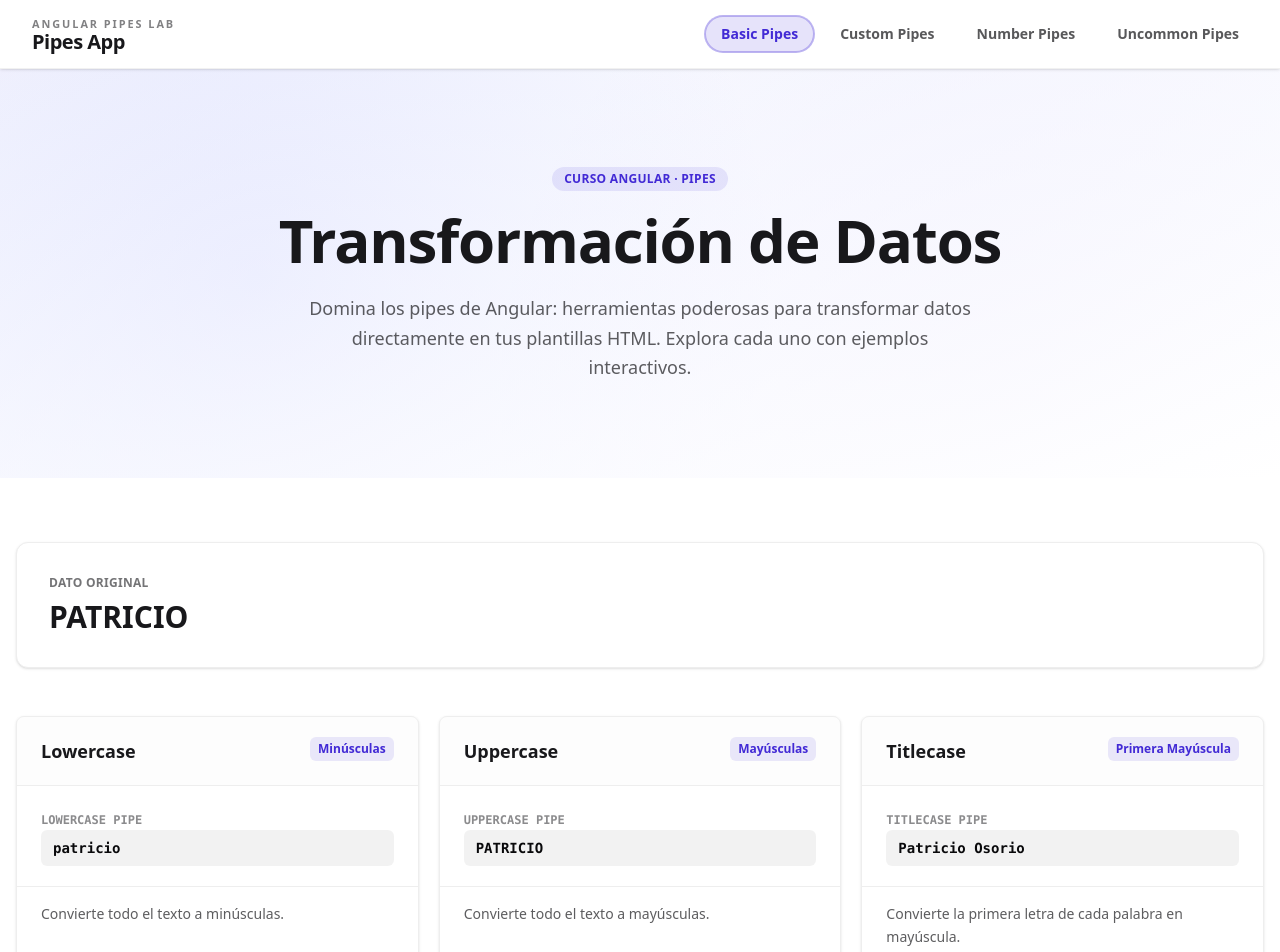
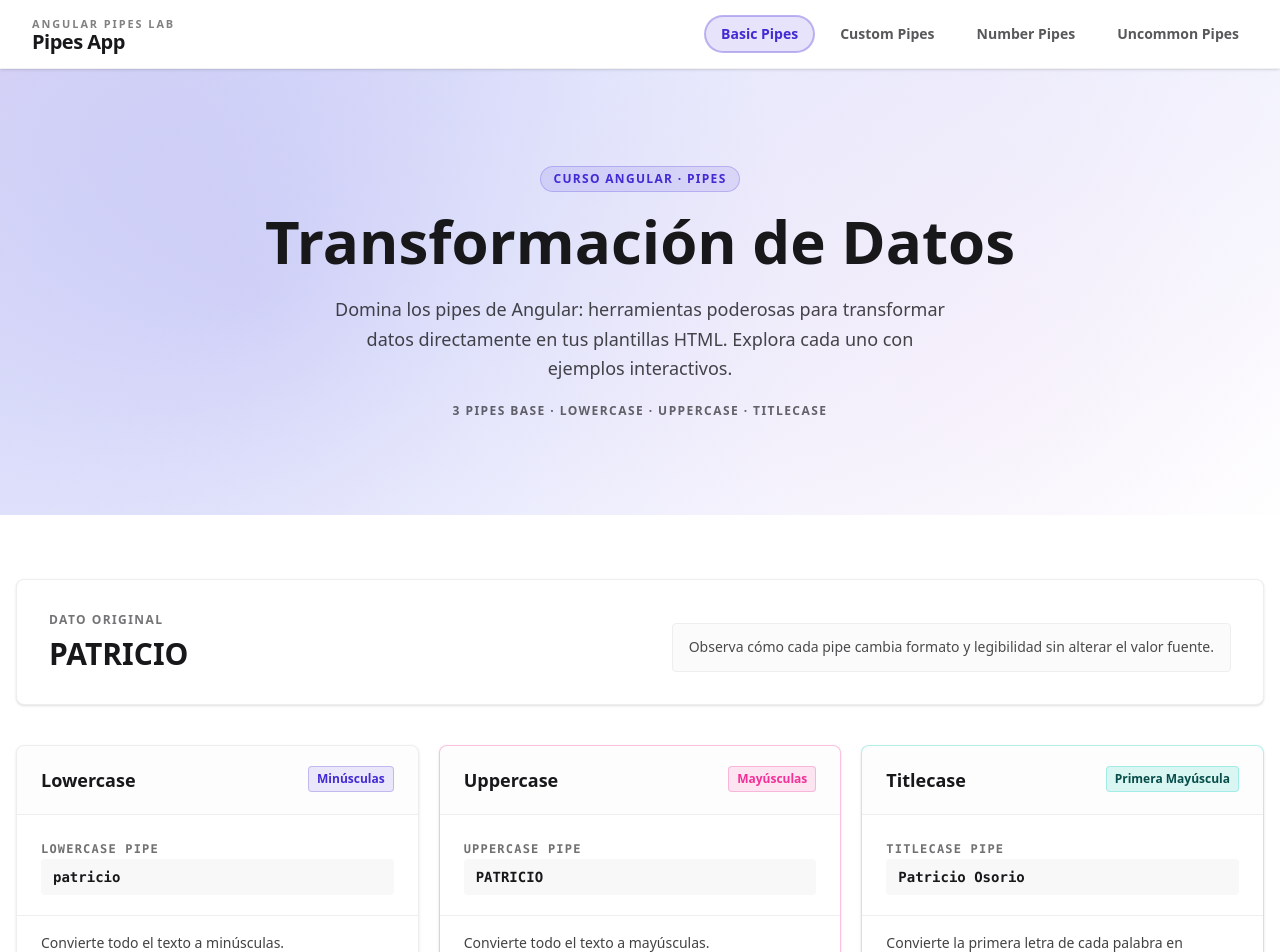
Before and after one commit to PatricioOsorio/angular-devtalles-course, an Angular app in the folder 04-pipes-app/: page /basic in a window 1280 px wide. Shown: the top 952 px of the page. Built offline with nearby package versions, Linux system fonts and the light colour scheme.

Commit message:
styles: fix basic-page

```diff
--- a/04-pipes-app/src/app/pages/basic-page/basic-page.css
+++ b/04-pipes-app/src/app/pages/basic-page/basic-page.css
@@ -9,86 +9,204 @@
     @apply w-full;
   }
 
-  /* Hero */
   .ps__hero {
-    @apply relative overflow-hidden bg-gradient-to-br from-primary/5 to-base-100 px-4 py-16 sm:py-20 md:py-24;
+    @apply relative overflow-hidden px-4 py-16 sm:py-20 md:py-24;
+    background-image: linear-gradient(
+      145deg,
+      color-mix(in oklab, var(--color-primary) 16%, transparent),
+      color-mix(in oklab, var(--color-base-100) 94%, transparent)
+    );
   }
 
   .ps__hero-decoration {
     @apply absolute inset-0 -z-10;
-    background-image: radial-gradient(circle at 20% 50%, rgba(88, 99, 255, 0.1), transparent 50%),
-                      radial-gradient(circle at 80% 80%, rgba(139, 92, 246, 0.08), transparent 50%);
+    background-image:
+      radial-gradient(circle at 20% 50%, color-mix(in oklab, var(--color-primary) 20%, transparent), transparent 52%),
+      radial-gradient(circle at 80% 80%, color-mix(in oklab, var(--color-secondary) 14%, transparent), transparent 50%);
   }
 
   .ps__hero-content {
-    @apply relative z-10 mx-auto max-w-3xl text-center;
+    @apply relative z-10 mx-auto max-w-4xl text-center;
   }
 
   .ps__eyebrow {
-    @apply mb-3 inline-block rounded-full bg-primary/10 px-3 py-1 text-xs font-bold uppercase tracking-wide text-primary;
+    @apply mb-3 inline-flex rounded-full border border-primary/22 bg-primary/10 px-3 py-1 text-xs font-bold uppercase text-primary;
+    letter-spacing: 0.11em;
   }
 
   .ps__title {
-    @apply mb-4 text-4xl font-black leading-tight sm:text-5xl lg:text-6xl;
-    letter-spacing: -0.02em;
+    @apply mb-4 text-4xl font-black leading-tight text-base-content sm:text-5xl lg:text-6xl;
+    letter-spacing: var(--apple-tracking-tight);
+    text-wrap: balance;
   }
 
   .ps__lead {
-    @apply mx-auto max-w-2xl text-base leading-relaxed text-base-content/70 sm:text-lg;
+    @apply mx-auto max-w-2xl text-base leading-relaxed text-base-content/80 sm:text-lg;
+    text-wrap: pretty;
   }
 
-  /* Showcase */
+  .ps__hero-meta {
+    @apply mt-5 text-xs font-semibold uppercase text-base-content/66;
+    letter-spacing: 0.12em;
+  }
+
   .ps__showcase {
     @apply mx-auto max-w-7xl px-4 py-12 md:py-16;
   }
 
   .ps__intro-panel {
-    @apply mb-12 rounded-xl border border-base-300 bg-base-100 p-6 sm:p-8 shadow-sm;
+    @apply mb-10 grid gap-4 rounded-box border border-base-300 bg-base-100 p-6 shadow-sm sm:p-8 lg:grid-cols-[minmax(0,1fr)_auto] lg:items-end;
+  }
+
+  .ps__intro-copy {
+    @apply min-w-0;
   }
 
   .ps__intro-title {
-    @apply mb-2 text-xs font-bold uppercase tracking-wide text-base-content/60;
+    @apply mb-2 text-xs font-bold uppercase text-base-content/60;
+    letter-spacing: 0.12em;
   }
 
   .ps__intro-source {
-    @apply text-2xl font-bold text-base-content sm:text-3xl;
+    @apply text-2xl font-black text-base-content sm:text-3xl;
+    letter-spacing: var(--apple-tracking-tighter);
   }
 
-  /* Grid & Cards */
+  .ps__intro-helper {
+    @apply rounded-field border border-base-300 bg-base-200/55 px-4 py-3 text-sm leading-relaxed text-base-content/78;
+  }
+
   .ps__pipes-grid {
-    @apply grid gap-5 sm:grid-cols-2 lg:grid-cols-3;
+    @apply grid gap-5 sm:grid-cols-2 xl:grid-cols-3;
   }
 
   .ps__pipe-card {
-    @apply flex flex-col rounded-lg border border-base-300 bg-base-100 shadow-sm hover:shadow-md hover:border-primary/40 transition-all;
+    @apply flex flex-col overflow-hidden rounded-box border border-base-300 bg-base-100 shadow-sm transition-all duration-300;
+  }
+
+  .ps__pipe-card:hover {
+    @apply -translate-y-0.5 shadow-md;
   }
 
   .ps__card-header {
-    @apply flex items-start justify-between gap-2 border-b border-base-300 bg-base-200/30 px-5 py-4 sm:px-6 sm:py-5;
+    @apply flex items-start justify-between gap-3 border-b border-base-300 bg-base-200/34 px-5 py-4 sm:px-6 sm:py-5;
   }
 
   .ps__card-title {
-    @apply font-bold text-base-content text-lg;
+    @apply text-lg font-bold text-base-content;
   }
 
   .ps__card-badge {
-    @apply rounded-md bg-primary/10 px-2 py-1 text-xs font-semibold text-primary;
+    @apply rounded-field border border-primary/24 bg-primary/10 px-2 py-1 text-xs font-semibold text-primary;
+  }
+
+  .ps__pipe-card--upper {
+    @apply border-secondary/30;
+  }
+
+  .ps__pipe-card--upper .ps__card-badge {
+    @apply border-secondary/26 bg-secondary/12 text-secondary;
+  }
+
+  .ps__pipe-card--title {
+    @apply border-accent/30;
+  }
+
+  .ps__pipe-card--title .ps__card-badge {
+    @apply border-accent/26 bg-accent/14 text-accent-content;
+  }
+
+  .ps__pipe-card--title:hover {
+    @apply border-accent/44;
   }
 
   .ps__card-output {
-    @apply px-5 py-4 sm:px-6 sm:py-5 space-y-2;
+    @apply space-y-2 px-5 py-4 sm:px-6 sm:py-5;
   }
 
   .ps__code-label {
-    @apply text-xs font-mono font-semibold uppercase text-base-content/50;
+    @apply text-xs font-semibold uppercase text-base-content/62;
+    letter-spacing: 0.1em;
   }
 
   .ps__code-result {
-    @apply block rounded-md bg-neutral/5 px-3 py-2 font-mono text-sm font-semibold text-neutral;
+    @apply block rounded-field bg-base-200 px-3 py-2 font-mono text-sm font-semibold text-base-content;
     word-break: break-word;
   }
 
   .ps__card-description {
-    @apply border-t border-base-300 px-5 py-4 sm:px-6 text-sm text-base-content/70 leading-relaxed;
+    @apply border-t border-base-300 px-5 py-4 text-sm leading-relaxed text-base-content/82 sm:px-6;
+  }
+
+  @media (max-width: 39.99rem) {
+    .ps__intro-helper {
+      @apply text-xs;
+    }
+  }
+
+  @media (prefers-color-scheme: dark) {
+    .ps__hero {
+      background-image: linear-gradient(
+        145deg,
+        color-mix(in oklab, var(--color-primary) 30%, var(--color-base-100) 70%),
+        color-mix(in oklab, var(--color-secondary) 18%, var(--color-base-100) 82%)
+      );
+    }
+
+    .ps__lead {
+      @apply text-base-content/88;
+    }
+
+    .ps__hero-meta,
+    .ps__intro-title,
+    .ps__code-label {
+      @apply text-base-content/76;
+    }
+
+    .ps__intro-panel {
+      @apply border-base-content/18 bg-base-100;
+    }
+
+    .ps__intro-helper {
+      @apply border-base-content/20 bg-base-200/70 text-base-content/88;
+    }
+
+    .ps__pipe-card {
+      @apply border-base-content/20 bg-base-100;
+    }
+
+    .ps__card-header {
+      @apply border-base-content/16 bg-base-200/65;
+    }
+
+    .ps__card-badge {
+      @apply border-primary/40 bg-primary/20 text-primary-content;
+    }
+
+    .ps__pipe-card--upper .ps__card-badge {
+      @apply border-secondary/40 bg-secondary/22 text-secondary-content;
+    }
+
+    .ps__pipe-card--title .ps__card-badge {
+      @apply border-accent/55 bg-accent/30 text-accent;
+    }
+
+    .ps__code-result {
+      @apply bg-neutral text-neutral-content;
+    }
+
+    .ps__card-description {
+      @apply border-base-content/16 text-base-content/86;
+    }
+  }
+
+  @media (prefers-reduced-motion: reduce) {
+    .ps__pipe-card {
+      @apply transition-none;
+    }
+
+    .ps__pipe-card:hover {
+      @apply translate-y-0;
+    }
   }
 }
--- a/04-pipes-app/src/app/pages/basic-page/basic-page.html
+++ b/04-pipes-app/src/app/pages/basic-page/basic-page.html
@@ -1,29 +1,34 @@
 <article class="pipes-showcase">
   <section class="ps__hero" aria-labelledby="basic-page-title">
-    <div class="ps__hero-decoration"></div>
+    <div class="ps__hero-decoration" aria-hidden="true"></div>
 
     <div class="ps__hero-content">
       <p class="ps__eyebrow">Curso Angular · Pipes</p>
 
-      <h1 id="basic-page-title" class="ps__title">
-        Transformación de Datos
-      </h1>
+      <h1 id="basic-page-title" class="ps__title">Transformación de Datos</h1>
 
       <p class="ps__lead">
-        Domina los pipes de Angular: herramientas poderosas para transformar datos
-        directamente en tus plantillas HTML. Explora cada uno con ejemplos interactivos.
+        Domina los pipes de Angular: herramientas poderosas para transformar datos directamente en
+        tus plantillas HTML. Explora cada uno con ejemplos interactivos.
       </p>
+
+      <p class="ps__hero-meta">3 pipes base · lowercase · uppercase · titlecase</p>
     </div>
   </section>
 
   <section class="ps__showcase" aria-label="Demostración de pipes">
     <div class="ps__intro-panel">
-      <h2 class="ps__intro-title">Dato Original</h2>
-      <p class="ps__intro-source">{{ nameUpper() }}</p>
+      <div class="ps__intro-copy">
+        <h2 class="ps__intro-title">Dato Original</h2>
+        <p class="ps__intro-source">{{ nameUpper() }}</p>
+      </div>
+      <p class="ps__intro-helper">
+        Observa cómo cada pipe cambia formato y legibilidad sin alterar el valor fuente.
+      </p>
     </div>
 
-    <div class="ps__pipes-grid">
-      <article class="ps__pipe-card">
+    <div class="ps__pipes-grid" role="list">
+      <article class="ps__pipe-card ps__pipe-card--lower" role="listitem">
         <header class="ps__card-header">
           <h3 class="ps__card-title">Lowercase</h3>
           <span class="ps__card-badge">Minúsculas</span>
@@ -34,12 +39,10 @@
           <output class="ps__code-result">{{ nameUpper() | lowercase }}</output>
         </div>
 
-        <p class="ps__card-description">
-          Convierte todo el texto a minúsculas.
-        </p>
+        <p class="ps__card-description">Convierte todo el texto a minúsculas.</p>
       </article>
 
-      <article class="ps__pipe-card">
+      <article class="ps__pipe-card ps__pipe-card--upper" role="listitem">
         <header class="ps__card-header">
           <h3 class="ps__card-title">Uppercase</h3>
           <span class="ps__card-badge">Mayúsculas</span>
@@ -50,12 +53,10 @@
           <output class="ps__code-result">{{ nameUpper() | uppercase }}</output>
         </div>
 
-        <p class="ps__card-description">
-          Convierte todo el texto a mayúsculas.
-        </p>
+        <p class="ps__card-description">Convierte todo el texto a mayúsculas.</p>
       </article>
 
-      <article class="ps__pipe-card">
+      <article class="ps__pipe-card ps__pipe-card--title" role="listitem">
         <header class="ps__card-header">
           <h3 class="ps__card-title">Titlecase</h3>
           <span class="ps__card-badge">Primera Mayúscula</span>
@@ -66,9 +67,7 @@
           <output class="ps__code-result">{{ fullName() | titlecase }}</output>
         </div>
 
-        <p class="ps__card-description">
-          Convierte la primera letra de cada palabra en mayúscula.
-        </p>
+        <p class="ps__card-description">Convierte la primera letra de cada palabra en mayúscula.</p>
       </article>
     </div>
   </section>
```
Also changed, not shown: 2 other files (tests, documents, lock files or other folders).
